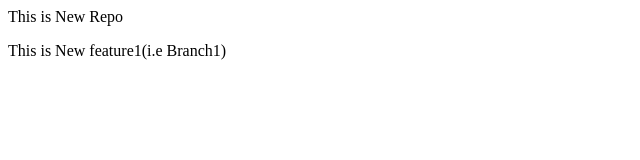
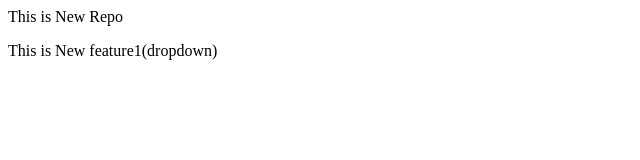
Before and after one commit to VikashYadav0001/localrepo, a plain HTML site: page index.html in a window 1280 px wide. Shown: the full height of the page, 0-640 px from the left. Drawn offline with Linux system fonts and the light colour scheme.

Commit message:
Add dropdown

```diff
--- a/index.html
+++ b/index.html
@@ -1,2 +1,2 @@
 <p>This is New Repo</p>
-<p>This is New feature1(i.e Branch1)</p>
+<p>This is New feature1(dropdown)</p>
```
